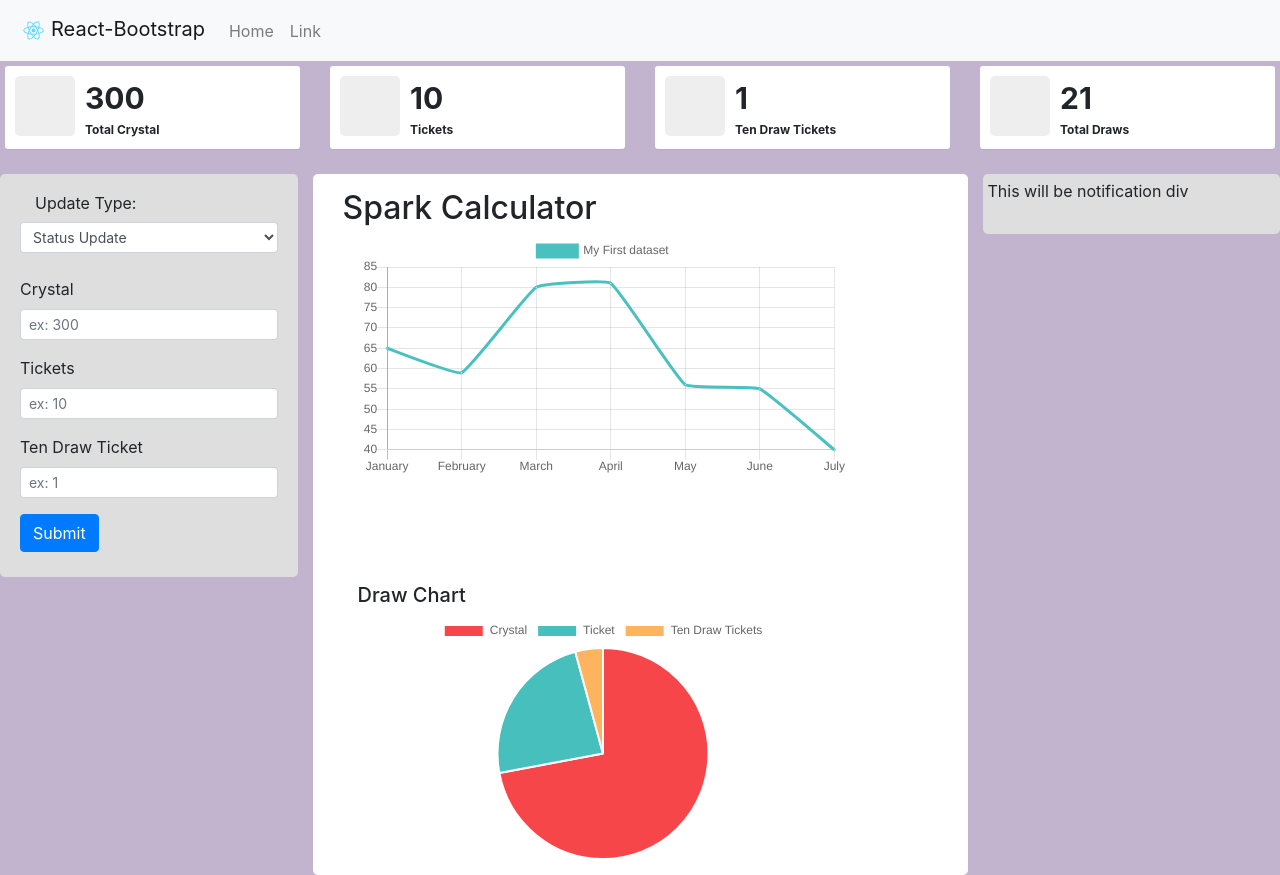
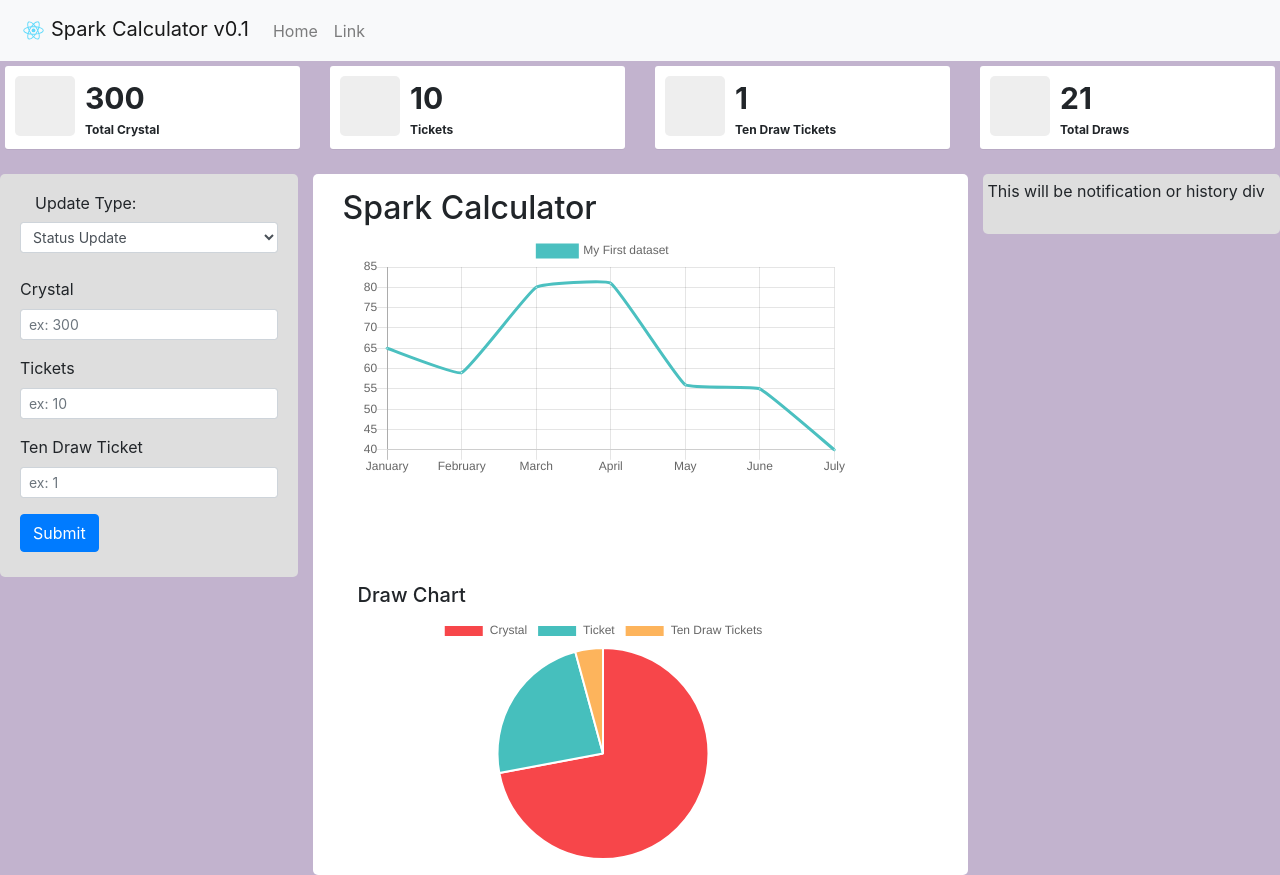
Before and after one commit to ipulcrimx/spark-calculator, a React (Create React App) app: page / in a window 1280 px wide. Built offline with nearby package versions, Linux system fonts and the light colour scheme.

Commit message:
change name from react-bootstrap to spark calculator

```diff
--- a/package.json
+++ b/package.json
@@ -13,7 +13,7 @@
     "react-scripts": "2.1.3"
   },
   "scripts": {
-    "start": "react-scripts start",
+    "start": "react-scripts start --offline",
     "build": "react-scripts build",
     "test": "react-scripts test",
     "predeploy": "yarn run build",
--- a/public/index.html
+++ b/public/index.html
@@ -10,7 +10,7 @@
     <meta name="theme-color" content="#000000" />
     <link rel="manifest" href="%PUBLIC_URL%/manifest.json" />
 
-    <title>React App</title>
+    <title>Spark Calculator</title>
     <link
       rel="stylesheet"
       href="https://maxcdn.bootstrapcdn.com/bootstrap/4.2.1/css/bootstrap.min.css"
--- a/src/App.js
+++ b/src/App.js
@@ -35,7 +35,7 @@ class App extends Component
                         <Col md={3}>
                             <div className="side-div">
                                 <p>
-                                    This will be notification div
+                                    This will be notification or history div
                                 </p>
                             </div>
                         </Col>
--- a/src/components/InputForm.js
+++ b/src/components/InputForm.js
@@ -1,5 +1,5 @@
 import React, { Component } from 'react';
-import {Form, Col, Button} from 'react-bootstrap';
+import {Form, Button} from 'react-bootstrap';
 import '../css/components.css';
 
 class InputForm extends Component
--- a/src/components/NavBar.js
+++ b/src/components/NavBar.js
@@ -10,7 +10,7 @@ class NavBar extends Component
     return (
       <div>
         <Navbar bg="light" expand="lg">
-          <Navbar.Brand href="#home"><img src={logo} alt="logo" className="Logo-Navbar"/>React-Bootstrap</Navbar.Brand>
+          <Navbar.Brand href="#home"><img src={logo} alt="logo" className="Logo-Navbar"/>Spark Calculator v0.1</Navbar.Brand>
           <Navbar.Toggle aria-controls="basic-navbar-nav" />
           <Navbar.Collapse id="basic-navbar-nav">
             <Nav className="mr-auto">
```
